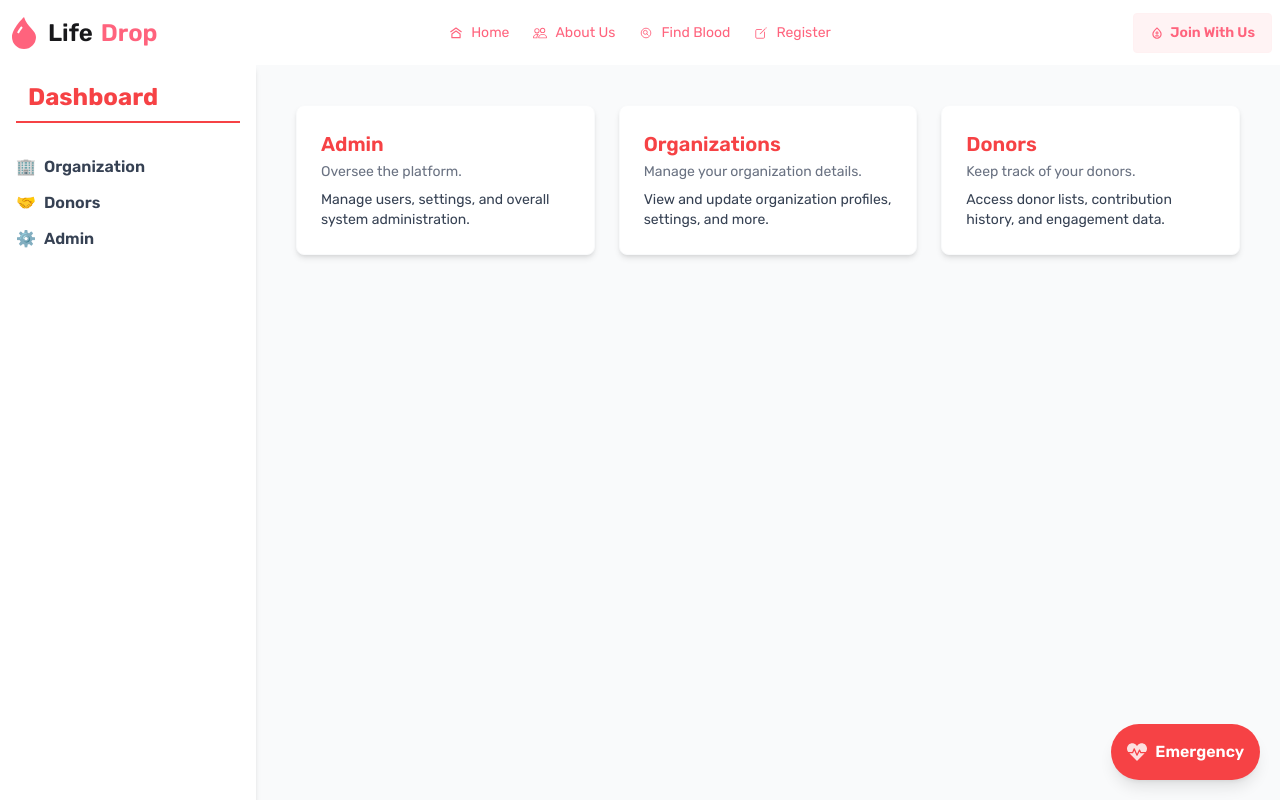
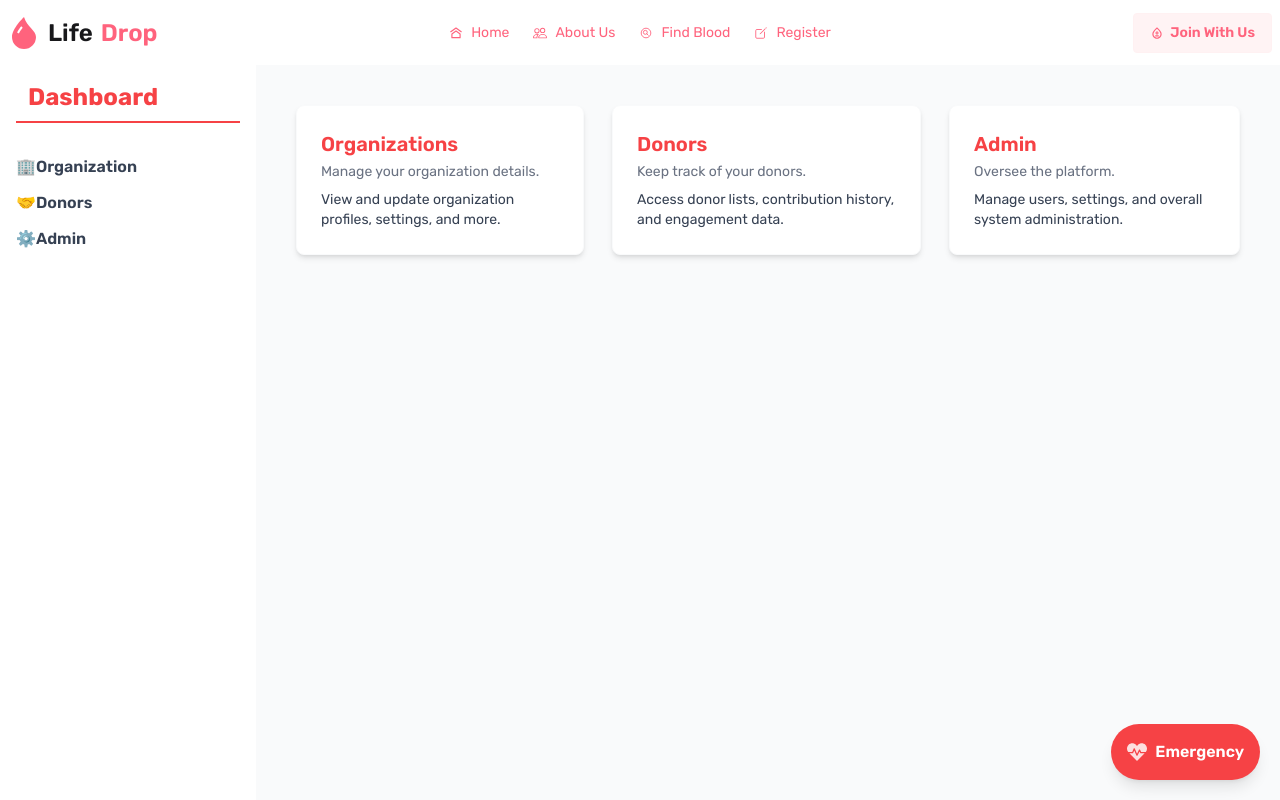
Before and after one commit to jahidul2004/LifeDrop, a React (Vite) app: page /dashboard in a window 1280 px wide. Shown: the top 800 px of the page. Built offline with nearby package versions, Linux system fonts and the light colour scheme.

Commit message:
routed sidebar  and created Dashlayout

```diff
--- /dev/null
+++ b/src/layouts/DashLayout.jsx
@@ -0,0 +1,19 @@
+import React from 'react'
+import { Outlet } from "react-router-dom";
+import Sidebar from '../pages/dashboard/Sidebar';
+import Organization from '../pages/dashboard/SideMenu/Organization';
+import Doner from '../pages/dashboard/SideMenu/Doner';
+import Admin from '../pages/dashboard/SideMenu/Admin';
+
+const DashLayout = () => {
+  return (
+    <div className='flex'>
+
+      <Sidebar/>
+      <Outlet/>
+
+    </div>
+  )
+}
+
+export default DashLayout ;
--- a/src/layouts/MainLayout.jsx
+++ b/src/layouts/MainLayout.jsx
@@ -2,6 +2,7 @@ import { Outlet } from "react-router-dom";
 import NavBar from "../shared/navbar/NavBar";
 import Footer from "../shared/footer/Footer";
 import QuickRequest from "../components/quickRequest/QuickRequest";
+
 
 const MainLayout = () => {
     return (
--- a/src/pages/dashboard/DashBoard.jsx
+++ b/src/pages/dashboard/DashBoard.jsx
@@ -3,52 +3,27 @@ import React from 'react';
 import Organization from './SideMenu/Organization';
 import Doner from './SideMenu/Doner';
 import Admin from './SideMenu/Admin';
-import { Navigate, useNavigate } from 'react-router-dom';
+import { Link } from 'react-router';
+import { Outlet } from "react-router-dom";
+
+
+
 
 
 const Dashboard = () => {
-    const hello = () => {
-        console.log("Hello tanveer")
 
-    };
     return (
         <>
-            <div className="min-h-screen text-gray-50 bg-gray-50 flex">
+            <div className="w-screen text-gray-50 bg-gray-50 ">
                 {/* Sidebar */}
-                <aside className="w-64 bg-white shadow-md p-4">
-                    <div className="text-2xl font-bold text-[#f64245] mb-2 ml-3">Dashboard </div>
-                    <div className=' border text-[#f64245] mb-8' ></div>
 
 
-                    <nav className="space-y-3">
+                {/* Main Content */}
+                <main className="  space-x-7 flex p-10  ">
 
-                        <button onClick={()=>{Navigate('/organization')}} className="flex items-center font-semibold space-x-2 text-gray-700 hover:text-[#f64245]" >
-                            <span>🏢</span>
-                            <span>Organization</span>
-                        </button>
-
-                        <button className="flex items-center font-semibold space-x-2 text-gray-700 hover:text-[#f64245]">
-                            <span>🤝</span>
-                            <span>Donors</span>
-                        </button>
-
-                        <button className="flex items-center font-semibold space-x-2 text-gray-700 hover:text-[#f64245]">
-                            <span>⚙️</span>
-                            <span>Admin</span>
-                        </button>
-
-                    </nav>
-
-                </aside>
-
-                {/* Main Content */}
-                <main className="flex-1 p-10">
-                    <div className="grid grid-cols-1 md:grid-cols-3 gap-6">
-                        <Admin />
-                        <Organization />
-                        <Doner />
-                    </div>
-
+                  <Organization/>
+                  <Doner/>
+                  <Admin/>
 
 
 
--- a/src/pages/dashboard/SideMenu/Admin.jsx
+++ b/src/pages/dashboard/SideMenu/Admin.jsx
@@ -2,7 +2,7 @@ import React from 'react'
 
 const Admin = () => {
     return (
-        <div>
+        <div className='flex'>
             <div className="bg-white shadow-md rounded-lg p-6 border ">
                 <h3 className="text-xl font-semibold mb-1  text-[#f64245]  ">Admin</h3>
                 <p className="text-sm text-gray-500 mb-2">Oversee the platform.</p>
--- a/src/pages/dashboard/SideMenu/Doner.jsx
+++ b/src/pages/dashboard/SideMenu/Doner.jsx
@@ -2,8 +2,8 @@ import React from 'react'
 
 const Doner = () => {
     return (
-        <div>
-            <div className="bg-white shadow-md rounded-lg p-6 border">
+        <div className='flex'>
+            <div className="bg-white  shadow-md rounded-lg p-6 border">
                 <h3 className="text-xl font-semibold mb-1 text-[#f64245] ">Donors</h3>
                 <p className="text-sm text-gray-500 mb-2">Keep track of your donors.</p>
                 <p className="text-gray-700 text-sm">Access donor lists, contribution history, and engagement data.</p>
--- a/src/pages/dashboard/SideMenu/Organization.jsx
+++ b/src/pages/dashboard/SideMenu/Organization.jsx
@@ -2,7 +2,7 @@ import React from 'react'
 
 const Organization = () => {
     return (
-        <div>
+        <div className='flex'>
             <div className="bg-white shadow-md rounded-lg p-6 border">
                 <h3 className="text-xl font-semibold mb-1 text-[#f64245] " >Organizations</h3>
                 <p className="text-sm text-gray-500 mb-2">Manage your organization details.</p>
--- /dev/null
+++ b/src/pages/dashboard/Sidebar.jsx
@@ -0,0 +1,46 @@
+import React from 'react'
+import { Link } from 'react-router';
+
+const Sidebar = () => {
+    return (
+        <div className="min-h-screen text-gray-50 bg-gray-50 flex" >
+            <aside className="w-64 bg-white shadow-md p-4">
+                <div className="text-2xl font-bold text-[#f64245] mb-2 ml-3">
+                    <Link><button > Dashboard </button></Link>
+                </div>
+                <div className=' border text-[#f64245] mb-8' ></div>
+
+
+                <nav className="space-y-3">
+
+                    <Link to="/dashboard/organization" className="flex items-center font-semibold space-x-2 text-gray-700 hover:text-[#f64245]" >
+                        <button>
+                            <span>🏢</span>
+                            <span>Organization</span>
+                        </button>
+                    </Link>
+
+                    <Link to="/dashboard/doner" className="flex items-center font-semibold space-x-2 text-gray-700 hover:text-[#f64245]">
+                        <button >
+                            <span>🤝</span>
+                            <span>Donors</span>
+                        </button>
+                    </Link>
+
+                    <Link to="/dashboard/admin" className="flex items-center font-semibold space-x-2 text-gray-700 hover:text-[#f64245]">
+                        <button>
+                            <span>⚙️</span>
+                            <span>Admin</span>
+                        </button>
+                    </Link>
+
+
+                </nav>
+
+            </aside>
+
+        </div>
+    )
+}
+
+export default Sidebar
```
Also changed, not shown: src/routes/router.jsx (+28 -1 lines).
